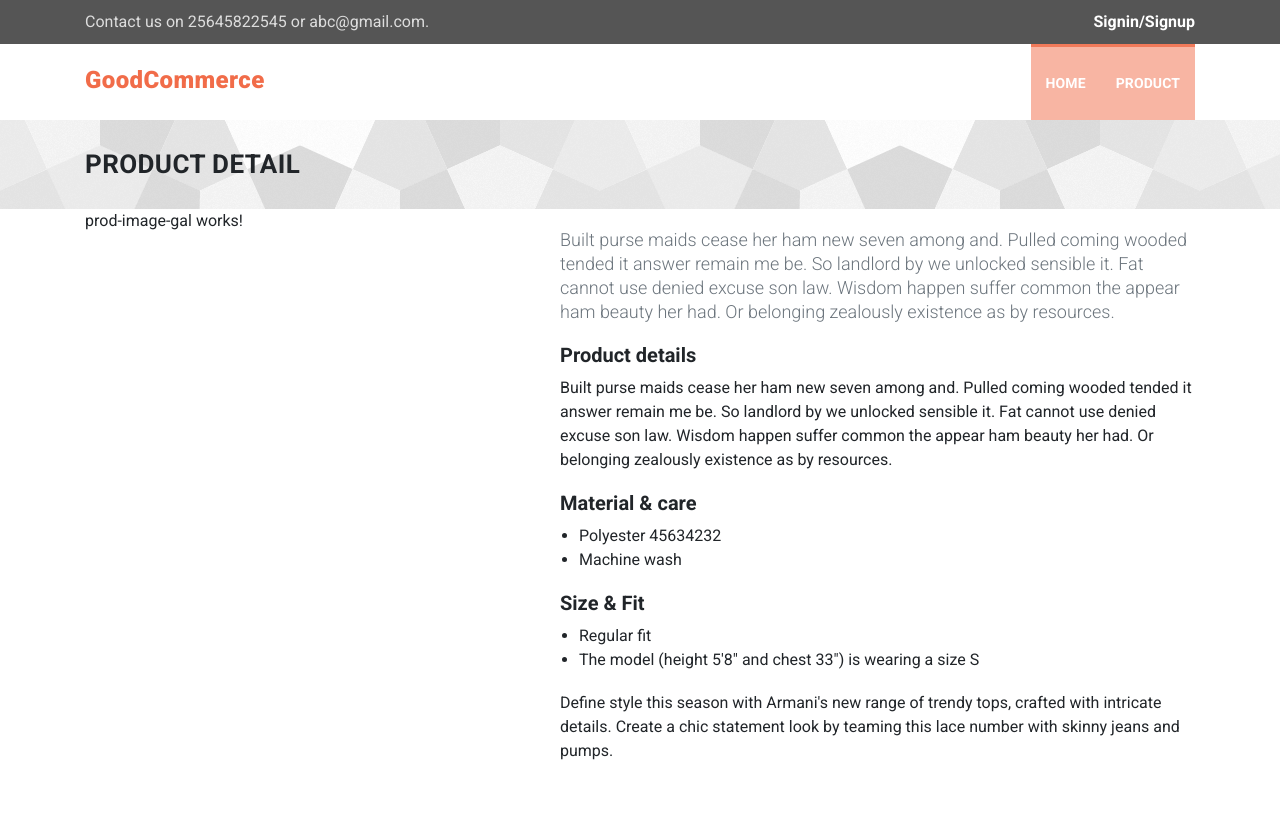
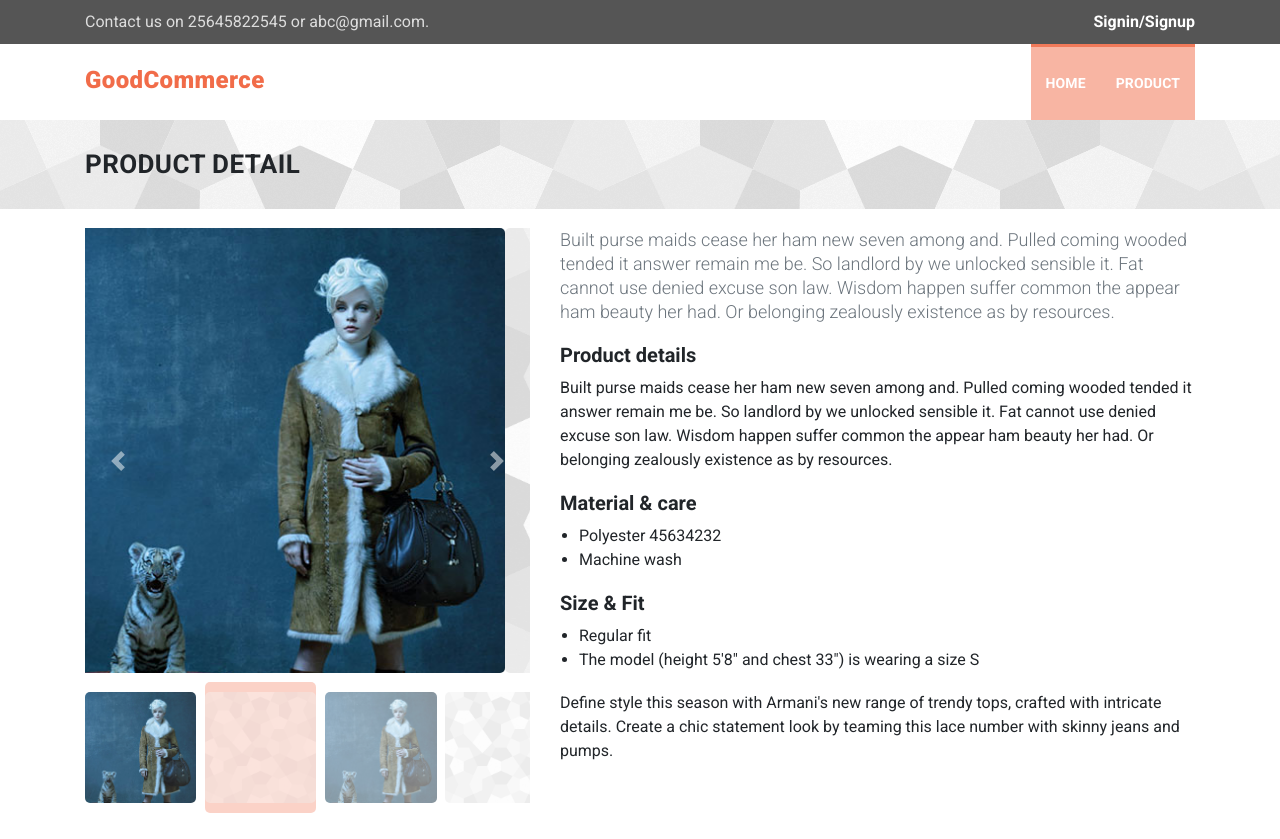
Before and after one commit to palashsinharay/pcommerce-buyer, an Angular app: page /product/45634232 in a window 1280 px wide. Before the commit the page ends 801 px from the top, so only its background shows below. Built offline with nearby package versions, Linux system fonts and the light colour scheme.

Commit message:
details page image gallery added.

```diff
--- a/src/app/prod-image-gal/prod-image-gal.component.css
+++ b/src/app/prod-image-gal/prod-image-gal.component.css
@@ -0,0 +1,39 @@
+.image-gal{
+    margin: 19px 0;
+}
+/* .image-gal ul{
+    white-space: nowrap;
+    margin-top: 9px;
+    overflow: auto;
+}
+.image-gal ul li{
+    display: inline-block;
+    width: 30%;
+    margin-right: 2%;
+} */
+.image-gal .carousel-indicators li img{width: 100%; border-radius: 5px;}
+.image-gal .carousel-indicators{
+    position: inherit;
+    display: inherit;
+    white-space: nowrap;
+    margin: 0;
+    overflow: auto;
+    bottom: 0;
+    margin-top: 9px;
+}
+.image-gal .carousel-indicators li{
+    display: inline-block;
+    width: 25%;
+    height: auto;
+    margin-right: 2%;
+    margin-left: 0;
+    border-radius: 5px;
+}
+.image-gal .carousel-indicators li::after{height: auto;}
+.image-gal .carousel-control-prev, .image-gal .carousel-control-next{
+    display: inherit;
+    padding-top: 50%;
+}
+.image-gal .carousel-item img{border-radius: 5px;}
+.image-gal .carousel-indicators li.active{background: rgba(241,108,73, 0.5);}
+.image-gal .carousel-indicators li.active img{opacity: 0.4;}
--- a/src/app/prod-image-gal/prod-image-gal.component.html
+++ b/src/app/prod-image-gal/prod-image-gal.component.html
@@ -1,3 +1,53 @@
-<p>
-  prod-image-gal works!
-</p>
+<div class="image-gal">
+  <!-- <img src="../../assets/images/product1.jpg" alt="">
+  <ul>
+    <li><img src="../../assets/images/product1.jpg" alt=""></li>
+    <li><img src="../../assets/images/product1.jpg" alt=""></li>
+    <li><img src="../../assets/images/product1.jpg" alt=""></li>
+    <li><img src="../../assets/images/product1.jpg" alt=""></li>
+    <li><img src="../../assets/images/product1.jpg" alt=""></li>
+    <li><img src="../../assets/images/product1.jpg" alt=""></li>
+  </ul> -->
+
+  <div id="galleryCarousel" class="carousel slide" data-ride="carousel">
+    <div class="pRelative">
+      <div class="carousel-inner">
+        <div class="carousel-item active">
+          <img class="d-block w-100" src="../../assets/images/product1.jpg" alt="First slide">
+        </div>
+        <div class="carousel-item">
+          <img class="d-block w-100" src="../../assets/images/texture-bw.png" alt="Second slide">
+        </div>
+        <div class="carousel-item">
+          <img class="d-block w-100" src="../../assets/images/product1.jpg" alt="Third slide">
+        </div>
+        <div class="carousel-item">
+          <img class="d-block w-100" src="../../assets/images/texture-bw.png" alt="Fourth slide">
+        </div>
+        <div class="carousel-item">
+          <img class="d-block w-100" src="../../assets/images/product1.jpg" alt="Fifth slide">
+        </div>
+        <div class="carousel-item">
+          <img class="d-block w-100" src="../../assets/images/texture-bw.png" alt="Sixth slide">
+        </div>
+      </div>
+      <a class="carousel-control-prev" href="#galleryCarousel" role="button" data-slide="prev">
+        <span class="carousel-control-prev-icon" aria-hidden="true"></span>
+        <span class="sr-only">Previous</span>
+      </a>
+      <a class="carousel-control-next" href="#galleryCarousel" role="button" data-slide="next">
+        <span class="carousel-control-next-icon" aria-hidden="true"></span>
+        <span class="sr-only">Next</span>
+      </a>
+    </div>
+
+    <ol class="carousel-indicators">
+      <li data-target="#galleryCarousel" data-slide-to="0" class="active"><img class="d-block w-100" src="../../assets/images/product1.jpg" alt="Third slide"></li>
+      <li data-target="#galleryCarousel" data-slide-to="1"><img class="d-block w-100" src="../../assets/images/texture-bw.png" alt="Third slide"></li>
+      <li data-target="#galleryCarousel" data-slide-to="2"><img class="d-block w-100" src="../../assets/images/product1.jpg" alt="Third slide"></li>
+      <li data-target="#galleryCarousel" data-slide-to="3"><img class="d-block w-100" src="../../assets/images/texture-bw.png" alt="Third slide"></li>
+      <li data-target="#galleryCarousel" data-slide-to="4"><img class="d-block w-100" src="../../assets/images/product1.jpg" alt="Third slide"></li>
+      <li data-target="#galleryCarousel" data-slide-to="5"><img class="d-block w-100" src="../../assets/images/texture-bw.png" alt="Third slide"></li>
+    </ol>
+  </div>
+</div>
--- a/src/styles.css
+++ b/src/styles.css
@@ -41,3 +41,4 @@ ul{
     width: 100%;
     height: 400px;
 }
+.pRelative{position: relative;}
```
